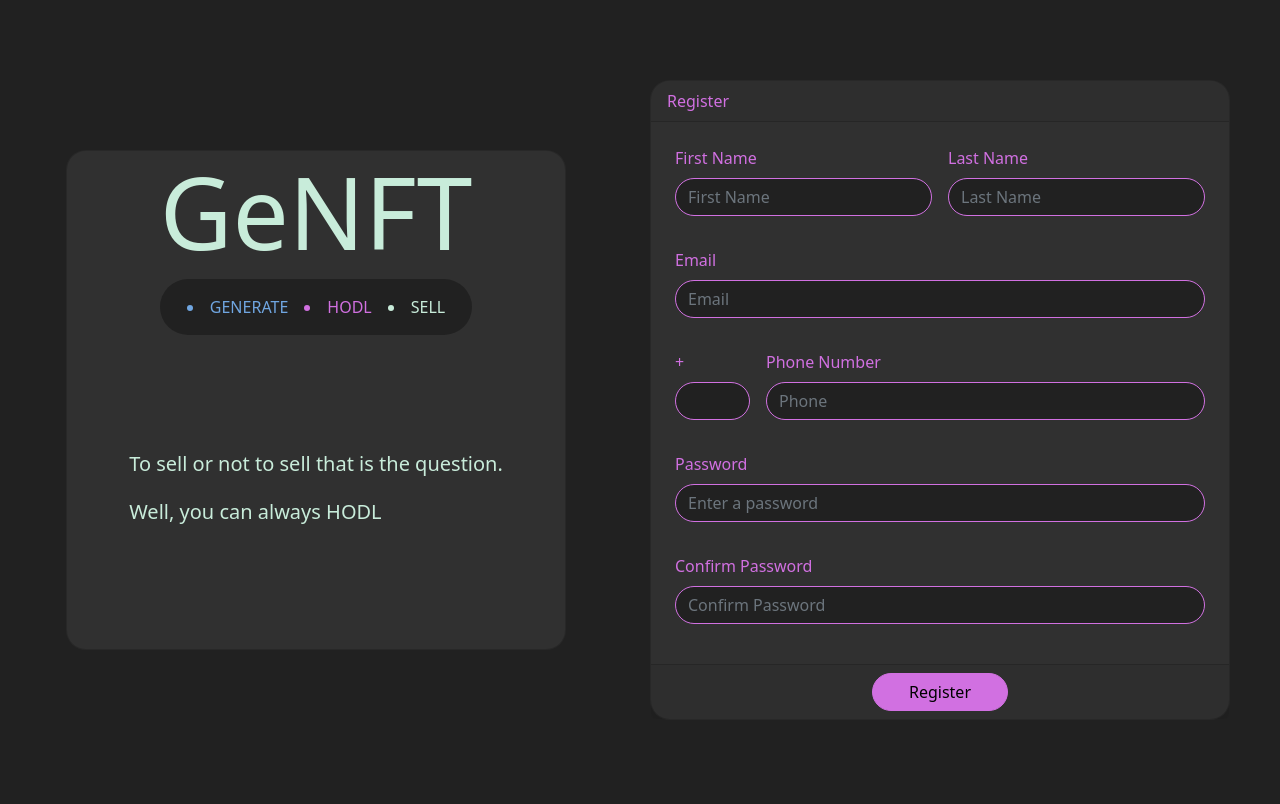
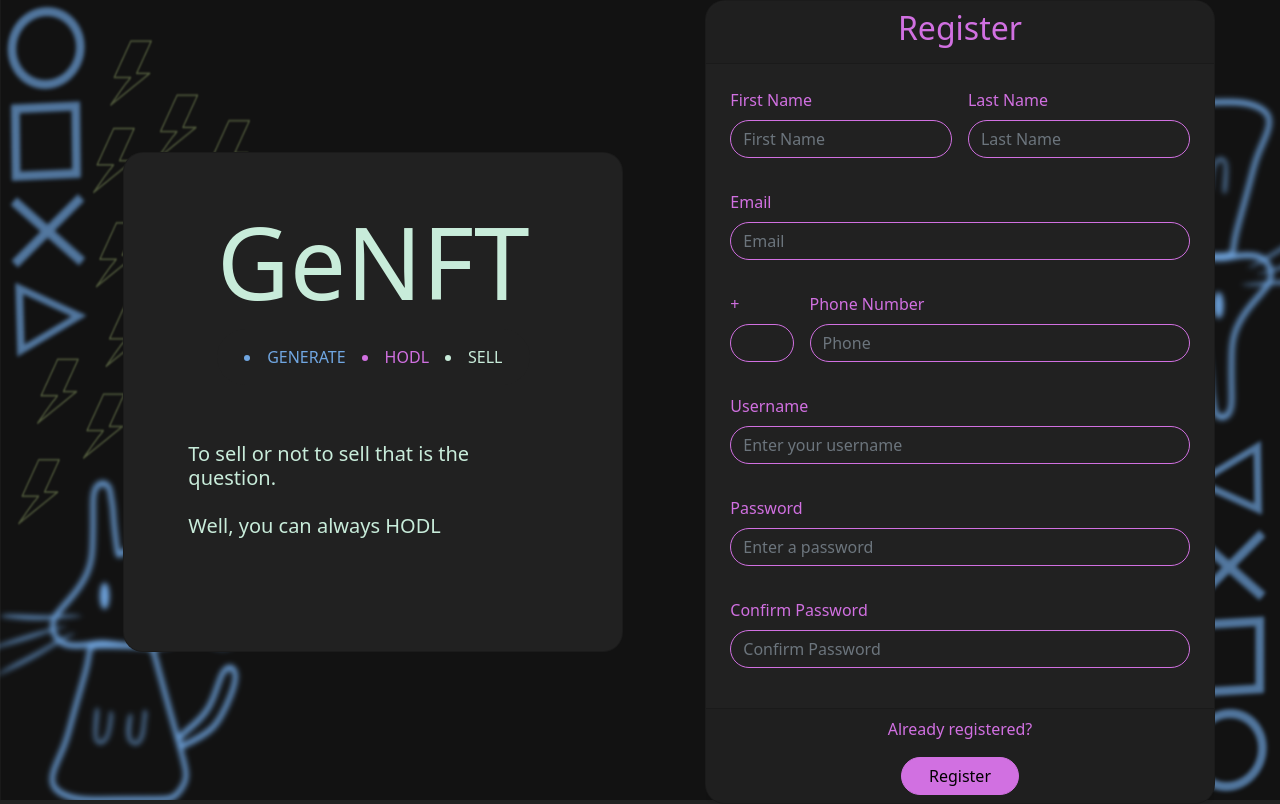
Before and after one commit to STARLORD1401/GeNFT, a React (Create React App) app: page /form-page in a window 1280 px wide. Built offline with nearby package versions, Linux system fonts and the light colour scheme.

Commit message:
Minor customisations

```diff
--- a/src/App.css
+++ b/src/App.css
@@ -1,6 +1,9 @@
 .full{
   min-height: 100vh;
  min-width: 100vw;
+ max-height: 100vh;
+ max-width: 100vh;
+
 }
 .all-center{
   display: flex;
--- /dev/null
+++ b/src/axios.js
@@ -0,0 +1,6 @@
+import axios from "axios";
+
+const instance = axios.create({
+  baseURL: "http://localhost:8001/",
+});
+export default instance;
--- /dev/null
+++ b/src/components/BackgroundImage.js
@@ -0,0 +1,14 @@
+import React from "react";
+
+function BackgroundImage(props) {
+  return (
+    <img
+      src={props.bg}
+      alt="background"
+      className="full"
+      style={{ position: "relative" }}
+    />
+  );
+}
+
+export default BackgroundImage;
--- a/src/components/FormPage.js
+++ b/src/components/FormPage.js
@@ -1,18 +1,35 @@
-import React from "react";
+import React, { useState } from "react";
 import { Col, Row } from "reactstrap";
 import QuotesCard from "./QuotesCard";
 import RegisterForm from "./RegisterForm";
+import bg from "../assets/bg-blue.png";
+import LoginForm from "./LoginForm";
+import BackgroundImage from "./BackgroundImage";
 
 function FormPage() {
+  const [formSwitch, toggleFormSwitch] = useState(false);
   return (
-    <Row className="w-100 all-center p-3 bg-dark full">
-      <Col className="col-6 all-center">
-        <QuotesCard />
-      </Col>
-      <Col className="col-6 all-center">
-        <RegisterForm />
-      </Col>
-    </Row>
+    <div className="all-center bg-dark">
+      <BackgroundImage bg={bg} />
+      <Row style={{ position: "absolute" }} className="full all-center w-100">
+        <Col className="col-6 all-center">
+          <QuotesCard />
+        </Col>
+        <Col className="col-5 all-center">
+          {formSwitch ? (
+            <LoginForm
+              toggleFormSwitch={toggleFormSwitch}
+              formSwitch={formSwitch}
+            />
+          ) : (
+            <RegisterForm
+              toggleFormSwitch={toggleFormSwitch}
+              formSwitch={formSwitch}
+            />
+          )}
+        </Col>
+      </Row>
+    </div>
   );
 }
 
--- a/src/components/LandingPage.js
+++ b/src/components/LandingPage.js
@@ -6,13 +6,14 @@ import background from "../assets/bg-1.jpeg";
 import { Button } from "reactstrap";
 import Login from "./MetaMask";
 import Tagline from "./Brand";
+import BackgroundImage from "./BackgroundImage";
 
 function LandingPage() {
   const [page, togglePage] = useState(1);
   return (
     <div>
       <div id="landing-page-container"></div>
-      <img src={background} alt="bg" id="landing-page-bg" />
+      <BackgroundImage bg={background} />
       <div id="landing-page-overlay" />
       <div className="all-center full flex-column" id="landing-page-content">
         <Tagline />
@@ -25,7 +26,7 @@ function LandingPage() {
           <div>
             <PlansPage />
           </div>
-        )}{" "}
+        )}
         {page === 4 && (
           <div>
             <Login />
--- /dev/null
+++ b/src/components/LoginForm.js
@@ -0,0 +1,91 @@
+import React, { useState } from "react";
+import axios from "../axios.js";
+import { setUser } from "../helpers/auth";
+import {
+  Card,
+  CardBody,
+  CardFooter,
+  CardHeader,
+  Form,
+  FormGroup,
+  Input,
+  Button,
+  Label,
+} from "reactstrap";
+import { Navigate } from "react-router-dom";
+
+function LoginForm(props) {
+  const [username, setUsername] = useState("");
+  const [password, setPassword] = useState("");
+  const [shouldRedirect, setShouldRedirect] = useState(false);
+
+  const handleSubmit = (e, value) => {
+    const payload = { username, password };
+    axios.post("/users/login", payload).then((res) => {
+      const isUserSet = setUser(res.data);
+      if (isUserSet) {
+        setShouldRedirect(true);
+      }
+    });
+  };
+  return (
+    <Card
+      className="text-primary p-0 bg-dark w-100"
+      style={{ borderRadius: "20px" }}
+    >
+      {" "}
+      {shouldRedirect && <Navigate to="/gallery" />}
+      <CardHeader
+        className="all-center"
+        style={{
+          borderTopLeftRadius: "20px",
+          borderTopRightRadius: "20px",
+        }}
+      >
+        <h2>Login</h2>
+      </CardHeader>
+      <CardBody>
+        <Form>
+          <FormGroup className="p-2">
+            <Label>Username</Label>
+            <Input
+              className="bg-dark border-primary text-primary form-control rounded-pill"
+              placeholder="Enter your username"
+              onChange={(e) => setUsername(e.target.value)}
+            />
+          </FormGroup>
+          <FormGroup className="p-2">
+            <Label>Password</Label>
+            <Input
+              className="bg-dark border-primary text-primary form-control rounded-pill"
+              placeholder="Enter a password"
+              type="password"
+              onChange={(e) => setPassword(e.target.value)}
+            />
+          </FormGroup>
+        </Form>
+      </CardBody>
+      <CardFooter className="all-center flex-column">
+        <p
+          onClick={(e) => {
+            props.toggleFormSwitch(!props.formSwitch);
+          }}
+        >
+          Haven't registered yet?
+        </p>
+        <Button
+          color="primary"
+          type="submit"
+          className="rounded-pill w-25"
+          onClick={(e) => {
+            handleSubmit();
+          }}
+        >
+          Login
+        </Button>
+      </CardFooter>
+    </Card>
+  );
+}
+
+export default LoginForm;
--- a/src/components/NavigationBar.js
+++ b/src/components/NavigationBar.js
@@ -14,7 +14,7 @@ function NavigationBar(props) {
         >
           <div id="nav-profile-pic" className="bg-primary" />
           <div id="nav-public-address" className="bg-primary p-2 text-white">
-            0x891458.....0d224
+            {props.userDetails.username}
           </div>
         </NavItem>
       </Nav>
--- a/src/components/QuotesCard.js
+++ b/src/components/QuotesCard.js
@@ -5,7 +5,7 @@ import Tagline from "./Brand";
 function QuotesCard() {
   return (
     <Card
-      className="text-tertiary all-center bg-overlay-dark "
+      className="text-tertiary all-center bg-dark p-5 "
       style={{
         borderRadius: "20px",
         height: "500px",
--- a/src/components/RegisterForm.js
+++ b/src/components/RegisterForm.js
@@ -1,4 +1,4 @@
-import React from "react";
+import React, { useState } from "react";
 import {
   Card,
   CardBody,
@@ -10,20 +10,48 @@ import {
   Button,
   Label,
 } from "reactstrap";
-function RegisterForm() {
+import axios from "../axios.js";
+function RegisterForm(props) {
+  const [first_name, setFirstName] = useState("");
+  const [last_name, setLastName] = useState("");
+  const [username, setUsername] = useState("");
+  const [email, setEmail] = useState("");
+  const [phone, setPhone] = useState("");
+  const [password, setPassword] = useState("");
+  const [confirmPassword, setConfirmPassword] = useState("");
+
+  const handleSubmit = (e, value) => {
+    if (confirmPassword === password) {
+      const payload = {
+        first_name,
+        last_name,
+        username,
+        password,
+        email,
+        phone,
+      };
+      axios.post("/users/register", payload).then((res) => {
+        console.log(res);
+      });
+      console.log(payload);
+    } else {
+      console.log("nope");
+    }
+  };
+
   return (
     <Card
-      className="text-secondary p-0 bg-overlay-dark"
+      className="text-secondary p-0 bg-dark w-100"
       style={{ borderRadius: "20px" }}
     >
       <CardHeader
-        className=""
+        className="all-center"
         style={{
           borderTopLeftRadius: "20px",
           borderTopRightRadius: "20px",
         }}
       >
-        Register
+        <h2>Register</h2>
       </CardHeader>
       <CardBody>
         <Form>
@@ -33,6 +61,7 @@ function RegisterForm() {
               <Input
                 className="bg-dark border-secondary text-secondary form-control rounded-pill"
                 placeholder="First Name"
+                onChange={(e) => setFirstName(e.target.value)}
               />
             </FormGroup>
             <FormGroup className="p-2">
@@ -40,6 +69,7 @@ function RegisterForm() {
               <Input
                 className="bg-dark border-secondary text-secondary form-control rounded-pill"
                 placeholder="Last Name"
+                onChange={(e) => setLastName(e.target.value)}
               />
             </FormGroup>
           </div>
@@ -48,6 +78,7 @@ function RegisterForm() {
             <Input
               className="bg-dark border-secondary text-secondary form-control rounded-pill"
               placeholder="Email"
+              onChange={(e) => setEmail(e.target.value)}
             />
           </FormGroup>
           <div className="d-flex">
@@ -60,15 +91,25 @@ function RegisterForm() {
               <Input
                 className="bg-dark border-secondary text-secondary form-control rounded-pill"
                 placeholder="Phone"
+                onChange={(e) => setPhone(e.target.value)}
               />
             </FormGroup>
           </div>
+          <FormGroup className="p-2">
+            <Label>Username</Label>
+            <Input
+              className="bg-dark border-secondary text-secondary form-control rounded-pill"
+              placeholder="Enter your username"
+              onChange={(e) => setUsername(e.target.value)}
+            />
+          </FormGroup>
           <FormGroup className="p-2">
             <Label>Password</Label>
             <Input
               className="bg-dark border-secondary text-secondary form-control rounded-pill"
               placeholder="Enter a password"
               type="password"
+              onChange={(e) => setPassword(e.target.value)}
             />
           </FormGroup>
           <FormGroup className="p-2">
@@ -77,12 +118,27 @@ function RegisterForm() {
               className="bg-dark border-secondary text-secondary form-control rounded-pill"
               placeholder="Confirm Password"
               type="password"
+              onChange={(e) => setConfirmPassword(e.target.value)}
             />
           </FormGroup>
         </Form>
       </CardBody>
-      <CardFooter className="all-center">
-        <Button type="submit" className="rounded-pill w-25">
+      <CardFooter className="all-center flex-column">
+        <p
+          onClick={(e) => {
+            props.toggleFormSwitch(!props.formSwitch);
+          }}
+          className="text-secondary"
+        >
+          Already registered?
+        </p>
+        <Button
+          type="submit"
+          className="rounded-pill w-25"
+          onClick={(e) => {
+            handleSubmit();
+          }}
+        >
           Register
         </Button>
       </CardFooter>
--- /dev/null
+++ b/src/helpers/auth.js
@@ -0,0 +1,15 @@
+import jsCookie from "js-cookie";
+
+export const setUser = (user) => {
+  console.log("user: ", user);
+  jsCookie.set("userDetails", JSON.stringify(user));
+  return true;
+};
+export const getUser = () => {
+  if (jsCookie.get("userDetails")) {
+    return JSON.parse(jsCookie.get("userDetails"));
+  } else return null;
+};
+export const delUser = () => {
+  jsCookie.remove("userDetails");
+};
```
Also changed, not shown: src/components/Gallery.js (+14 -5 lines), src/components/ProfileInsight.js (+22 -6 lines), src/assets/bg-blue.png (added).
